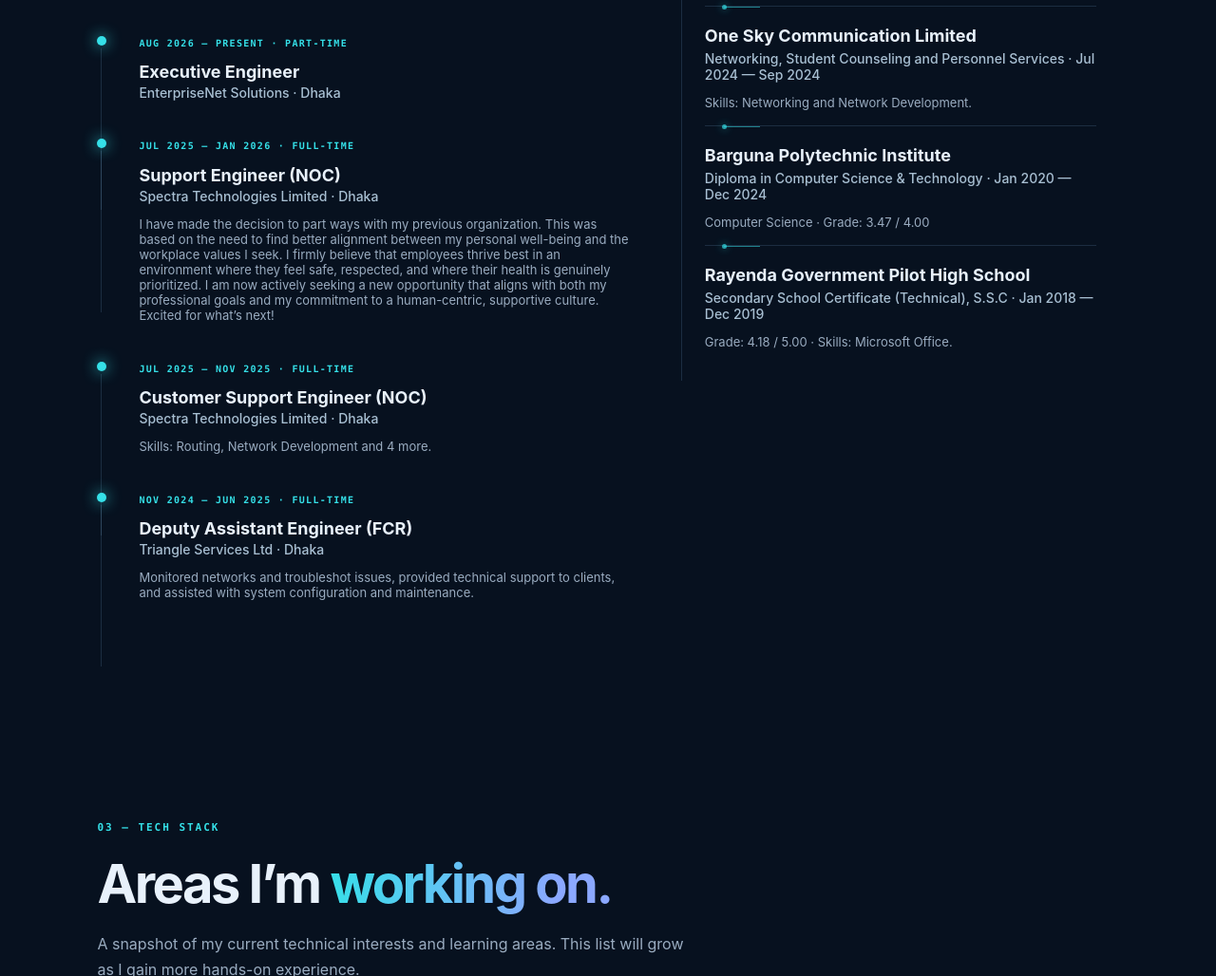
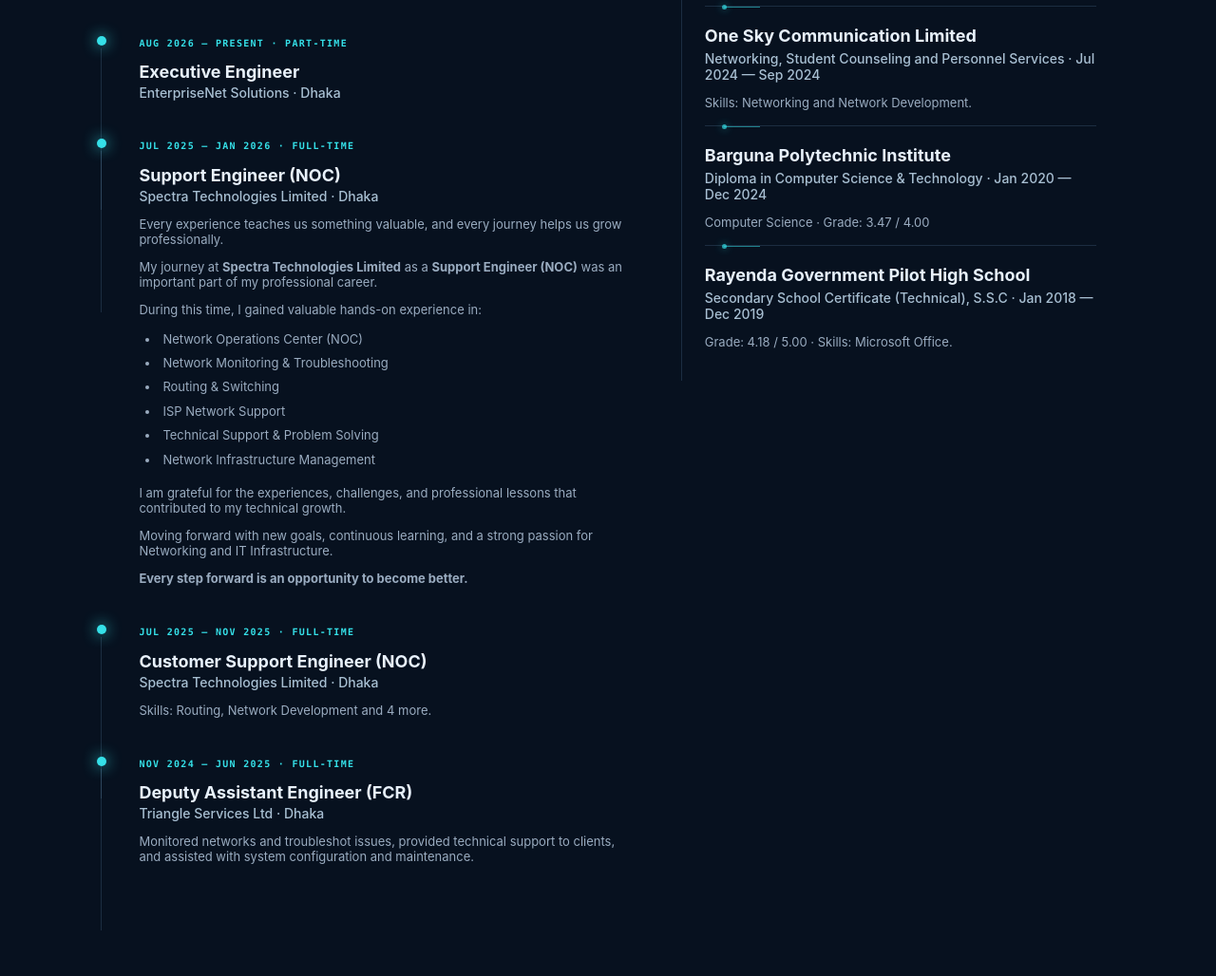
Before and after one commit to sayfulislambestit/khalifasayful, a plain HTML site: page index.html in a window 1280 px wide. Shown: the part 2061-3089 px from the top of the page at 95% size. Drawn offline with Linux system fonts and the light colour scheme.

Commit message:
Update Spectra experience summary
Co-authored-by: Copilot <223556219+Copilot@users.noreply.github.com>

```diff
--- a/index.html
+++ b/index.html
@@ -24,7 +24,7 @@
   <meta name="twitter:description" content="IT portfolio focused on computer networking, MikroTik, system administration and infrastructure.">
   <meta name="twitter:image" content="https://sayfulislambestit.github.io/khalifasayful/assets/social-preview.png">
   <link rel="icon" href="assets/favicon.svg?v=2" type="image/svg+xml">
-  <link rel="stylesheet" href="style.css?v=6">
+  <link rel="stylesheet" href="style.css?v=7">
   <script type="application/ld+json">
   {
     "@context": "https://schema.org",
@@ -138,7 +138,7 @@
         <div class="timeline">
           <div class="timeline-mark"></div><div class="timeline-content"><span class="timeline-date">JUL 2026 — PRESENT · FULL-TIME</span><h3>Technical Support Executive</h3><h4>Optimax Communication Ltd · Mirpur, Dhaka</h4><p>Supporting technical operations and network-related activities, monitoring network services, troubleshooting connectivity issues, coordinating with technical teams, and assisting with reliable network operations. Building practical experience in ISP and telecommunication infrastructure, network troubleshooting, and customer service operations.</p><p>Skills: Network Services and Technical Support.</p></div>
           <div class="timeline-mark"></div><div class="timeline-content"><span class="timeline-date">AUG 2026 — PRESENT · PART-TIME</span><h3>Executive Engineer</h3><h4>EnterpriseNet Solutions · Dhaka</h4></div>
-          <div class="timeline-mark"></div><div class="timeline-content"><span class="timeline-date">JUL 2025 — JAN 2026 · FULL-TIME</span><h3>Support Engineer (NOC)</h3><h4>Spectra Technologies Limited · Dhaka</h4><p>I have made the decision to part ways with my previous organization. This was based on the need to find better alignment between my personal well-being and the workplace values I seek. I firmly believe that employees thrive best in an environment where they feel safe, respected, and where their health is genuinely prioritized. I am now actively seeking a new opportunity that aligns with both my professional goals and my commitment to a human-centric, supportive culture. Excited for what’s next!</p></div>
+          <div class="timeline-mark"></div><div class="timeline-content"><span class="timeline-date">JUL 2025 — JAN 2026 · FULL-TIME</span><h3>Support Engineer (NOC)</h3><h4>Spectra Technologies Limited · Dhaka</h4><p>Every experience teaches us something valuable, and every journey helps us grow professionally.</p><p>My journey at <strong>Spectra Technologies Limited</strong> as a <strong>Support Engineer (NOC)</strong> was an important part of my professional career.</p><p>During this time, I gained valuable hands-on experience in:</p><ul><li>Network Operations Center (NOC)</li><li>Network Monitoring &amp; Troubleshooting</li><li>Routing &amp; Switching</li><li>ISP Network Support</li><li>Technical Support &amp; Problem Solving</li><li>Network Infrastructure Management</li></ul><p>I am grateful for the experiences, challenges, and professional lessons that contributed to my technical growth.</p><p>Moving forward with new goals, continuous learning, and a strong passion for Networking and IT Infrastructure.</p><p><strong>Every step forward is an opportunity to become better.</strong></p></div>
           <div class="timeline-mark"></div><div class="timeline-content"><span class="timeline-date">JUL 2025 — NOV 2025 · FULL-TIME</span><h3>Customer Support Engineer (NOC)</h3><h4>Spectra Technologies Limited · Dhaka</h4><p>Skills: Routing, Network Development and 4 more.</p></div>
           <div class="timeline-mark"></div><div class="timeline-content"><span class="timeline-date">NOV 2024 — JUN 2025 · FULL-TIME</span><h3>Deputy Assistant Engineer (FCR)</h3><h4>Triangle Services Ltd · Dhaka</h4><p>Monitored networks and troubleshot issues, provided technical support to clients, and assisted with system configuration and maintenance.</p></div>
         </div>
--- a/style.css
+++ b/style.css
@@ -139,3 +139,4 @@ body:after{content:"";position:fixed;inset:0;z-index:0;pointer-events:none;opaci
 @keyframes fiber-glow{from{opacity:.55}to{opacity:1}}
 @keyframes bandwidth-rise{from{transform:scaleY(.35)}to{transform:scaleY(1)}}
 :root{--brand-icon-size:22px}.brand-mark svg{width:var(--brand-icon-size);height:var(--brand-icon-size);fill:none;stroke:var(--cyan);stroke-width:1.35;stroke-linecap:round;stroke-linejoin:round}.skill-icon svg{width:28px;height:28px;fill:none;stroke:currentColor;stroke-width:1.35;stroke-linecap:round;stroke-linejoin:round}.skill-icon{height:28px}.tech-icon-defs{position:absolute;width:0;height:0;overflow:hidden}.tags span{display:inline-flex;align-items:center;gap:5px}.tags svg{width:12px;height:12px;flex:none;fill:none;stroke:currentColor;stroke-width:1.7;stroke-linecap:round;stroke-linejoin:round}
+.timeline-content ul{margin:10px 0 16px;padding-left:22px;color:var(--muted);font-size:13px}.timeline-content li{margin:4px 0;padding-left:3px}
```
